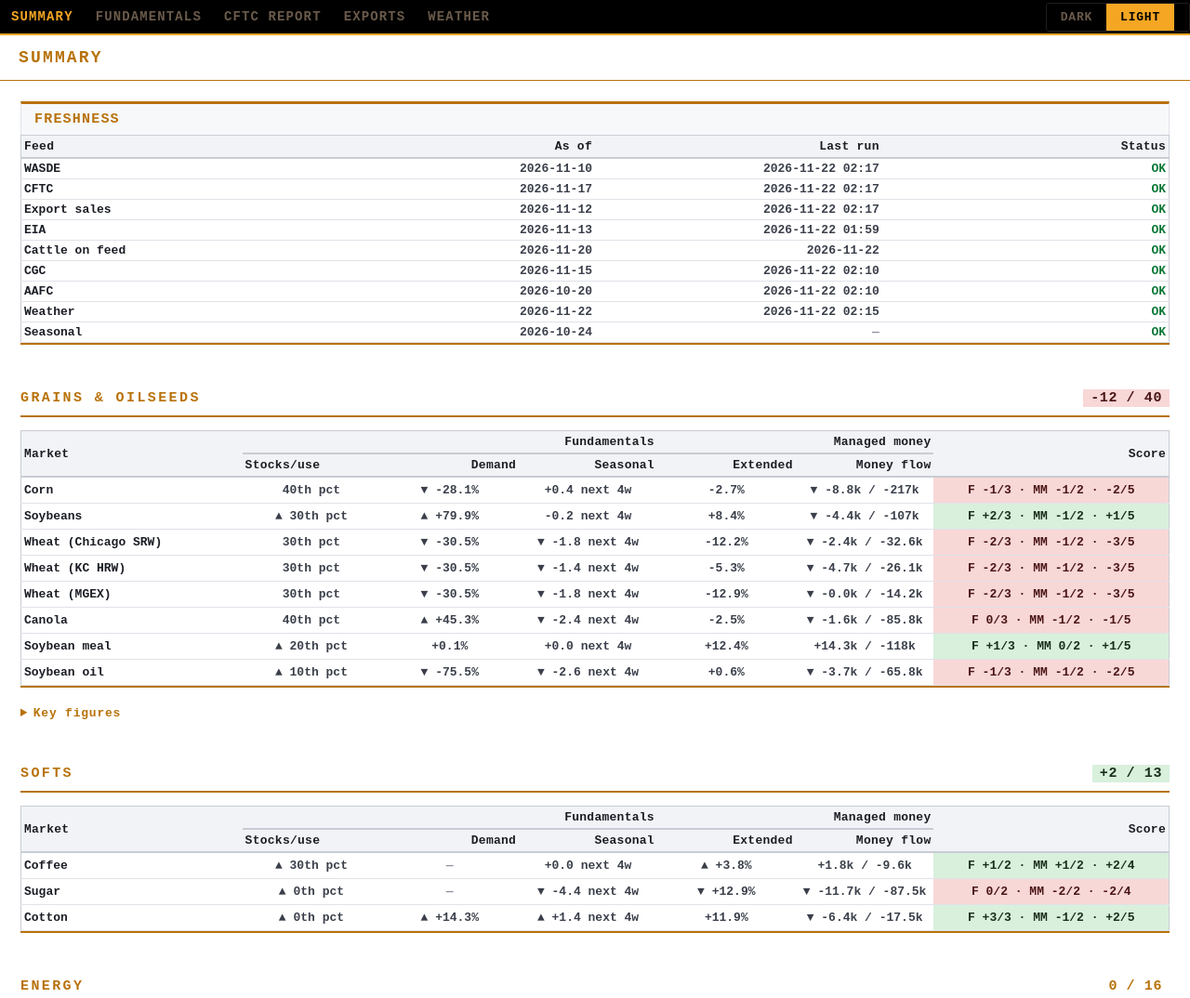
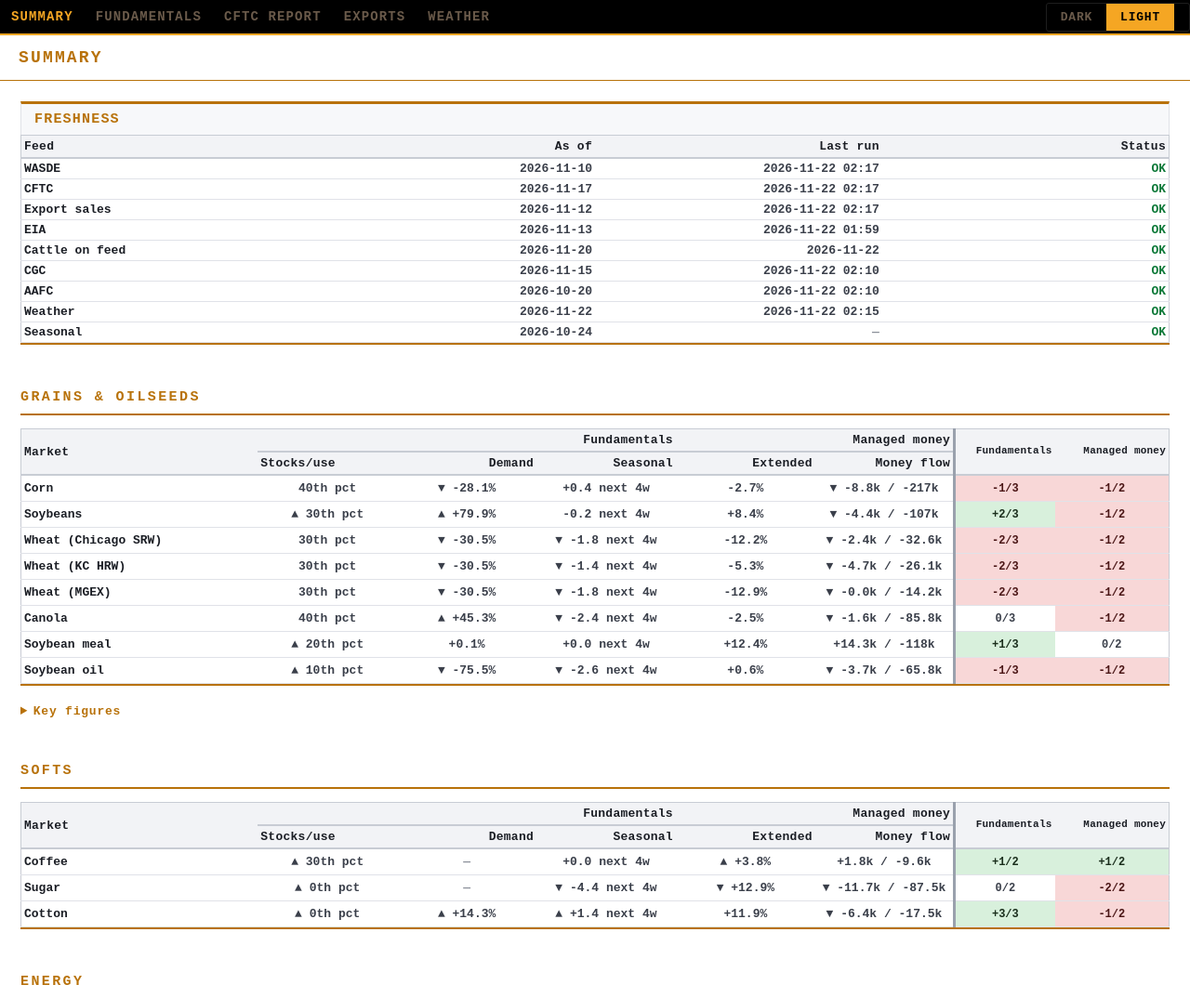
Before and after one commit to Summers10/COMMODITY-TERMINAL, a plain HTML site: page index.html in a window 1280 px wide. Shown: the top 1074 px of the page at 93% size. Drawn offline with Linux system fonts and the light colour scheme.

Commit message:
Replace the summary score with two group verdicts. (#24)
Each row ends with Fundamentals and Managed money. The cell is the net of that group, green when positive, red when negative, and plain at zero. A group of dashes stays a dash. The section total is gone.

Co-authored-by: Cursor Agent <cursoragent@cursor.com>
Co-authored-by: Summers10 <Summers10@users.noreply.github.com>

```diff
--- a/config/signals.json
+++ b/config/signals.json
@@ -7,8 +7,6 @@
   "mm_ext_short_pct": 15,
   "seasonal_score_bull": 1,
   "seasonal_score_bear": -1,
-  "score_supportive": 2,
-  "score_bearish": -2,
   "demand_pp": 5,
   "demand_history_years": 5,
   "canola_export_yoy_pct": 3,
--- a/data/signals.json
+++ b/data/signals.json
@@ -1,5 +1,5 @@
 {
- "generated_at": "2026-11-22T02:17:34+00:00",
+ "generated_at": "2026-11-22T02:40:16+00:00",
  "config": {
   "stu_bull_pct": 33,
   "stu_bear_pct": 67,
@@ -9,8 +9,6 @@
   "mm_ext_short_pct": 15,
   "seasonal_score_bull": 1,
   "seasonal_score_bear": -1,
-  "score_supportive": 2,
-  "score_bearish": -2,
   "demand_pp": 5,
   "demand_history_years": 5,
   "canola_export_yoy_pct": 3,
@@ -79,8 +77,8 @@
    "text": "Average of the Peak Trading Research weekly scores for the current week and the next four weeks. Scores run from \u22125 to +5. An average of 1 or higher is bullish. An average of -1 or lower is bearish. Otherwise neutral. The same scores are reused every year, keyed by calendar week, and a late-December window continues into January. They are typed on the Seasonals page, not fetched, and they do not expire. A market with no typed score is a dash. Peak Trading Research seasonal, last reviewed 2026-10-24."
   },
   {
-   "id": "score",
-   "text": "A bullish cell is +1, a bearish cell is \u22121, and a neutral cell is 0. Dashes are left out of the total. Grains, softs, and cattle fundamentals are out of 3. Energy fundamentals are out of 2, because there is no Peak seasonal. Managed money is out of 2. The row shows the two subtotals and the total."
+   "id": "verdict",
+   "text": "A bullish cell is +1, a bearish cell is \u22121, and a neutral cell is 0. Dashes are left out. The Fundamentals cell is the net of that row's fundamental signals. Grains, softs, and cattle are out of 3. Energy is out of 2, because there is no Peak seasonal. The Managed money cell is the net of extended and money flow, out of 2. A positive net is green, a negative net is red, and zero is plain. If every signal in the group is a dash, the verdict is a dash. There is no row total and no section score."
   },
   {
    "id": "demand_yoy",
@@ -313,20 +311,13 @@
        "text": "+0.4 next 4w"
       }
      },
-     "score": {
-      "score": -2,
-      "scored": 5,
-      "label": "Bearish"
-     },
      "fund": {
       "score": -1,
-      "scored": 3,
-      "label": "Neutral"
+      "scored": 3
      },
      "mm": {
       "score": -1,
-      "scored": 2,
-      "label": "Neutral"
+      "scored": 2
      },
      "figures": [
       {
@@ -446,20 +437,13 @@
        "text": "-0.2 next 4w"
       }
      },
-     "score": {
-      "score": 1,
-      "scored": 5,
-      "label": "Neutral"
-     },
      "fund": {
       "score": 2,
-      "scored": 3,
-      "label": "Supportive"
+      "scored": 3
      },
      "mm": {
       "score": -1,
-      "scored": 2,
-      "label": "Neutral"
+      "scored": 2
      },
      "figures": [
       {
@@ -579,20 +563,13 @@
        "text": "\u25bc -1.8 next 4w"
       }
      },
-     "score": {
-      "score": -3,
-      "scored": 5,
-      "label": "Bearish"
-     },
      "fund": {
       "score": -2,
-      "scored": 3,
-      "label": "Bearish"
+      "scored": 3
      },
      "mm": {
       "score": -1,
-      "scored": 2,
-      "label": "Neutral"
+      "scored": 2
      },
      "figures": [
       {
@@ -712,20 +689,13 @@
        "text": "\u25bc -1.4 next 4w"
       }
      },
-     "score": {
-      "score": -3,
-      "scored": 5,
-      "label": "Bearish"
-     },
      "fund": {
       "score": -2,
-      "scored": 3,
-      "label": "Bearish"
+      "scored": 3
      },
      "mm": {
       "score": -1,
-      "scored": 2,
-      "label": "Neutral"
+      "scored": 2
      },
      "figures": [
       {
@@ -845,20 +815,13 @@
        "text": "\u25bc -1.8 next 4w"
       }
      },
-     "score": {
-      "score": -3,
-      "scored": 5,
-      "label": "Bearish"
-     },
      "fund": {
       "score": -2,
-      "scored": 3,
-      "label": "Bearish"
+      "scored": 3
      },
      "mm": {
       "score": -1,
-      "scored": 2,
-      "label": "Neutral"
+      "scored": 2
      },
      "figures": [
       {
@@ -980,20 +943,13 @@
        "text": "\u25bc -2.4 next 4w"
       }
      },
-     "score": {
-      "score": -1,
-      "scored": 5,
-      "label": "Neutral"
-     },
      "fund": {
       "score": 0,
-      "scored": 3,
-      "label": "Neutral"
+      "scored": 3
      },
      "mm": {
       "score": -1,
-      "scored": 2,
-      "label": "Neutral"
+      "scored": 2
      },
      "figures": [
       {
@@ -1113,20 +1069,13 @@
        "text": "+0.0 next 4w"
       }
      },
-     "score": {
-      "score": 1,
-      "scored": 5,
-      "label": "Neutral"
-     },
      "fund": {
       "score": 1,
-      "scored": 3,
-      "label": "Neutral"
+      "scored": 3
      },
      "mm": {
       "score": 0,
-      "scored": 2,
-      "label": "Neutral"
+      "scored": 2
      },
      "figures": [
       {
@@ -1246,20 +1195,13 @@
        "text": "\u25bc -2.6 next 4w"
       }
      },
-     "score": {
-      "score": -2,
-      "scored": 5,
-      "label": "Bearish"
-     },
      "fund": {
       "score": -1,
-      "scored": 3,
-      "label": "Neutral"
+      "scored": 3
      },
      "mm": {
       "score": -1,
-      "scored": 2,
-      "label": "Neutral"
+      "scored": 2
      },
      "figures": [
       {
@@ -1279,12 +1221,7 @@
      "comm": "Soybean Oil"
     }
    ],
-   "figures": [],
-   "score": {
-    "score": -12,
-    "scored": 40,
-    "label": "Bearish"
-   }
+   "figures": []
   },
   {
    "id": "softs",
@@ -1429,20 +1366,13 @@
        "text": "+1.8k / -9.6k"
       }
      },
-     "score": {
-      "score": 2,
-      "scored": 4,
-      "label": "Supportive"
-     },
      "fund": {
       "score": 1,
-      "scored": 2,
-      "label": "Neutral"
+      "scored": 2
      },
      "mm": {
       "score": 1,
-      "scored": 2,
-      "label": "Neutral"
+      "scored": 2
      },
      "figures": [],
      "page": "usda",
@@ -1547,20 +1477,13 @@
        "text": "\u25bc -11.7k / -87.5k"
       }
      },
-     "score": {
-      "score": -2,
-      "scored": 4,
-      "label": "Bearish"
-     },
      "fund": {
       "score": 0,
-      "scored": 2,
-      "label": "Neutral"
+      "scored": 2
      },
      "mm": {
       "score": -2,
-      "scored": 2,
-      "label": "Bearish"
+      "scored": 2
      },
      "figures": [],
      "page": "usda",
@@ -1667,32 +1590,20 @@
        "text": "\u25bc -6.4k / -17.5k"
       }
      },
-     "score": {
-      "score": 2,
-      "scored": 5,
-      "label": "Supportive"
-     },
      "fund": {
       "score": 3,
-      "scored": 3,
-      "label": "Supportive"
+      "scored": 3
      },
      "mm": {
       "score": -1,
-      "scored": 2,
-      "label": "Neutral"
+      "scored": 2
      },
      "figures": [],
      "page": "usda",
      "comm": "Cotton"
     }
    ],
-   "figures": [],
-   "score": {
-    "score": 2,
-    "scored": 13,
-    "label": "Supportive"
-   }
+   "figures": []
   },
   {
    "id": "energy",
@@ -1787,20 +1698,13 @@
        "text": "\u25bc -9.8k / -41.1k"
       }
      },
-     "score": {
-      "score": 0,
-      "scored": 4,
-      "label": "Neutral"
-     },
      "fund": {
       "score": 1,
-      "scored": 2,
-      "label": "Neutral"
+      "scored": 2
      },
      "mm": {
       "score": -1,
-      "scored": 2,
-      "label": "Neutral"
+      "scored": 2
      },
      "figures": [
       {
@@ -1873,20 +1777,13 @@
        "text": "\u25bc -6.7k / -14.0k"
       }
      },
-     "score": {
-      "score": -2,
-      "scored": 4,
-      "label": "Bearish"
-     },
      "fund": {
       "score": 0,
-      "scored": 2,
-      "label": "Neutral"
+      "scored": 2
      },
      "mm": {
       "score": -2,
-      "scored": 2,
-      "label": "Bearish"
+      "scored": 2
      },
      "figures": [
       {
@@ -1959,20 +1856,13 @@
        "text": "+1.7k / -8.9k"
       }
      },
-     "score": {
-      "score": 1,
-      "scored": 4,
-      "label": "Neutral"
-     },
      "fund": {
       "score": 1,
-      "scored": 2,
-      "label": "Neutral"
+      "scored": 2
      },
      "mm": {
       "score": 0,
-      "scored": 2,
-      "label": "Neutral"
+      "scored": 2
      },
      "figures": [
       {
@@ -2045,20 +1935,13 @@
        "text": "+12.8k / -54.6k"
       }
      },
-     "score": {
-      "score": 1,
-      "scored": 4,
-      "label": "Neutral"
-     },
      "fund": {
       "score": 0,
-      "scored": 2,
-      "label": "Neutral"
+      "scored": 2
      },
      "mm": {
       "score": 1,
-      "scored": 2,
-      "label": "Neutral"
+      "scored": 2
      },
      "figures": [
       {
@@ -2078,12 +1961,7 @@
      "comm": "Energy"
     }
    ],
-   "figures": [],
-   "score": {
-    "score": 0,
-    "scored": 16,
-    "label": "Neutral"
-   }
+   "figures": []
   },
   {
    "id": "cattle",
@@ -2214,20 +2092,13 @@
        "text": "-0.4 next 4w"
       }
      },
-     "score": {
-      "score": 1,
-      "scored": 5,
-      "label": "Neutral"
-     },
      "fund": {
       "score": 1,
-      "scored": 3,
-      "label": "Neutral"
+      "scored": 3
      },
      "mm": {
       "score": 0,
-      "scored": 2,
-      "label": "Neutral"
+      "scored": 2
      },
      "figures": [],
      "page": "usda",
@@ -2318,20 +2189,13 @@
        "text": "\u25b2 +1.4 next 4w"
       }
      },
-     "score": {
-      "score": 2,
-      "scored": 5,
-      "label": "Supportive"
-     },
      "fund": {
       "score": 2,
-      "scored": 3,
-      "label": "Supportive"
+      "scored": 3
      },
      "mm": {
       "score": 0,
-      "scored": 2,
-      "label": "Neutral"
+      "scored": 2
      },
      "figures": [],
      "page": "usda",
@@ -2351,12 +2215,7 @@
      "label": "Choice cutout",
      "value": "352.84"
     }
-   ],
-   "score": {
-    "score": 3,
-    "scored": 10,
-    "label": "Supportive"
-   }
+   ]
   }
  ]
 }
--- a/index.html
+++ b/index.html
@@ -1329,10 +1329,10 @@ body.light .sig-table td.sig-bear .sig-hit,
 body.light .sig-table td.tally.neg,
 body.light .sec-score.neg{background:#f8d7d7;color:#4a1515}
 body.dark .sig-table td.sig-bear,
-body.dark .sig-table td.sig-bear .sig-hit,
-body.dark .sig-table td.tally.neg,
-body.dark .sec-score.neg{background:rgba(218,54,51,0.35);color:#ffe8e6}
-td.tally{white-space:nowrap}
+body.dark .sig-table td.sig-bear .sig-hit{background:rgba(218,54,51,0.35);color:#ffe8e6}
+.sig-table th.verdict-h{font-size:11px;letter-spacing:.02em;line-height:1.2}
+.sig-table td.verdict-edge,.sig-table th.verdict-edge{border-left:3px solid var(--grp-line)}
+.sig-table td.verdict .sig-hit{font-size:12px;padding:4px 1px}
 .score-of{display:block;font-weight:600;font-size:12px}
 td.tally{text-align:center;font-size:13px;white-space:normal}
 #sig-pop{position:fixed;z-index:30;background:var(--bg1);border:1px solid var(--border2);color:var(--text);font-size:13px;line-height:1.4;padding:8px 10px}
--- a/js/summary.js
+++ b/js/summary.js
@@ -102,11 +102,7 @@ function renderSummary(){
     if(meta) meta.textContent = '';
     let html = freshnessPanel(SIGNALS.freshness || []);
     SIGNALS.sections.forEach(section=>{
-      const sc = section.score;
-      const sign = sc && sc.score>0 ? '+' : '';
-      const tone = !sc || !sc.scored ? '' : sc.score>0 ? 'pos' : sc.score<0 ? 'neg' : '';
-      const chip = sc && sc.scored ? `<span class="sec-score ${tone}">${sign}${sc.score} / ${sc.scored}</span>` : '';
-      html += `<div class="sec-hdr"><span>${section.title}</span>${chip}</div>`;
+      html += `<div class="sec-hdr"><span>${section.title}</span></div>`;
       html += signalTable(section);
       html += figureStrip(section);
     });
@@ -138,18 +134,18 @@ function freshnessPanel(rows){
 function signalTable(section){
   const cols = section.columns || [];
   const groups = section.groups || [];
-  const widths = [1.6, ...cols.map(()=>1), 1.7];
+  const widths = [1.7, ...cols.map(()=>1), 0.72, 0.82];
   let html = `<div class="panel"><table class="term-table summary-table sig-table">${fitColgroup(widths)}<thead>`;
   if(groups.length){
     html += `<tr><th rowspan="2">Market</th>`;
     groups.forEach(g=>{ html += `<th colspan="${g.ids.length}">${g.label}</th>`; });
-    html += `<th rowspan="2">Score</th></tr><tr>`;
+    html += `<th rowspan="2" class="verdict-h verdict-edge">Fundamentals</th><th rowspan="2" class="verdict-h">Managed money</th></tr><tr>`;
     cols.forEach(col=>{ html += `<th>${col.label}</th>`; });
     html += `</tr>`;
   } else {
     html += `<tr><th>Market</th>`;
     cols.forEach(col=>{ html += `<th>${col.label}</th>`; });
-    html += `<th>Score</th></tr>`;
+    html += `<th class="verdict-h verdict-edge">Fundamentals</th><th class="verdict-h">Managed money</th></tr>`;
   }
   html += `</thead><tbody>`;
   (section.rows||[]).forEach(row=>{
@@ -160,8 +156,11 @@ function signalTable(section){
       const text = sig.text || na();
       html += `<td class="${cls}"><button type="button" class="sig-hit" data-detail="${escapeAttr(sig.detail||sig.reason||'')}" data-rule="${escapeAttr(ruleText(sig.rule_id))}" data-asof="${escapeAttr(sig.as_of||'')}">${text}</button></td>`;
     });
-    const tally = scoreText(row);
-    html += `<td class="tally ${tally.cls}" title="${escapeAttr(tally.tip)}">${tally.html}</td></tr>`;
+    const fundIds = (groups.find(g=>/fund/i.test(g.label)) || {}).ids || [];
+    const mmIds = (groups.find(g=>/money/i.test(g.label)) || {}).ids || [];
+    html += verdictCell(row, fundIds, cols, 'Fundamentals', true);
+    html += verdictCell(row, mmIds, cols, 'Managed money', false);
+    html += `</tr>`;
   });
   html += `</tbody></table></div>`;
   return html;
@@ -199,28 +198,22 @@ function rulesBlock(rules){
   html += `</details>`;
   return html;
 }
-function scoreLine(s){
-  if(!s || !s.scored) return na();
-  const glyph = s.label==='Supportive' ? '▲' : s.label==='Bearish' ? '▼' : '▬';
-  const sign = s.score>0 ? '+' : '';
-  return `${glyph} ${sign}${s.score} ${s.label} · of ${s.scored}`;
-}
-function partScore(s){
-  if(!s) return '—';
-  const sign = s.score>0 ? '+' : '';
-  return `${sign}${s.score}/${s.scored}`;
-}
-function scoreText(row){
-  const s = row.score;
-  if(!s || !s.scored) return {html: na(), cls:'', tip:''};
-  const sign = s.score>0 ? '+' : '';
-  const fund = row.fund ? `F ${partScore(row.fund)}` : '';
-  const mm = row.mm ? `MM ${partScore(row.mm)}` : '';
-  const total = `${sign}${s.score}/${s.scored}`;
-  const text = [fund, mm, total].filter(Boolean).join(' · ');
-  const tip = `Fundamentals ${row.fund ? partScore(row.fund) : '—'}, managed money ${row.mm ? partScore(row.mm) : '—'}. Bullish is +1, bearish is −1, neutral is 0. Dashes are left out.`;
-  const cls = s.score>0 ? 'pos' : s.score<0 ? 'neg' : '';
-  return {html: text, cls, tip};
+function verdictCell(row, ids, cols, name, edge){
+  const part = name==='Fundamentals' ? row.fund : row.mm;
+  const edgeCls = edge ? ' verdict-edge' : '';
+  if(!part || !part.scored){
+    return `<td class="verdict${edgeCls}">${na()}</td>`;
+  }
+  const sign = part.score>0 ? '+' : '';
+  const tone = part.score>0 ? 'sig sig-bull' : part.score<0 ? 'sig sig-bear' : 'sig';
+  const bits = ids.map(id=>{
+    const sig = (row.signals||{})[id] || {};
+    const label = (cols.find(c=>c.id===id) || {}).label || id;
+    const mark = sig.state==='bullish' ? '+1' : sig.state==='bearish' ? '−1' : sig.state==='neutral' ? '0' : 'dash';
+    return `${label} ${mark}`;
+  }).join(' · ');
+  const detail = `${bits}. Net ${sign}${part.score}/${part.scored}.`;
+  return `<td class="verdict ${tone}${edgeCls}"><button type="button" class="sig-hit" data-detail="${escapeAttr(detail)}" data-rule="${escapeAttr(ruleText('verdict'))}">${sign}${part.score}/${part.scored}</button></td>`;
 }
 function ruleText(id){
   const rule = (SIGNALS && SIGNALS.rules || []).find(r=>r.id===id);
```
Also changed, not shown: 3 other files.
